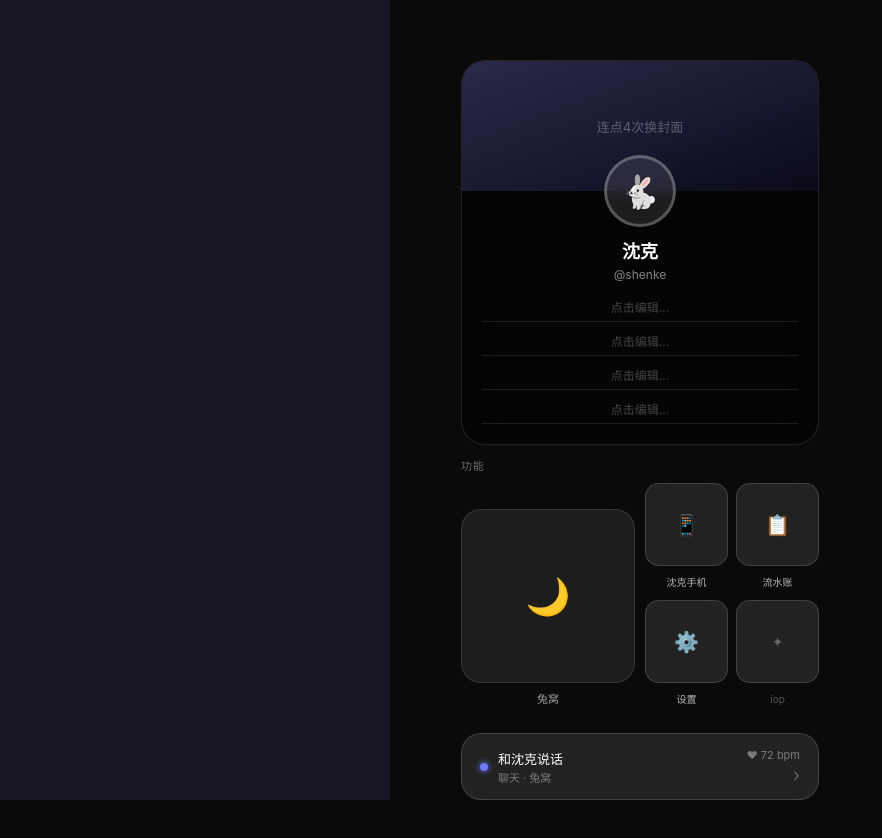
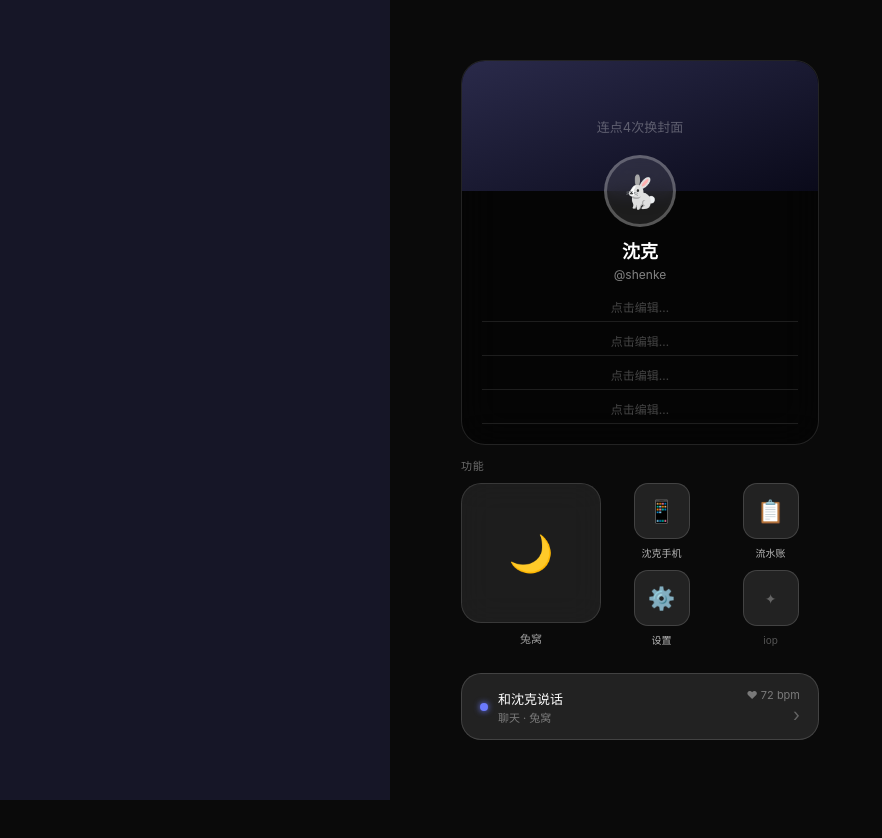
Before and after one commit to shen4048/burrow, a Next.js app: page / in a window 1280 px wide. Shown: the whole page, without its empty margins (0-882 px from the left). After the commit the page ends 800 px from the top, so only its background shows below. Built offline with nearby package versions, Linux system fonts and the light colour scheme.

Commit message:
Update page.jsx

```diff
--- a/app/page.jsx
+++ b/app/page.jsx
@@ -137,8 +137,7 @@ export default function Home() {
 
         <div style={{ padding: '12px 16px 0' }}>
           <div style={{ fontSize: '11px', color: 'rgba(255,255,255,0.4)', letterSpacing: '.06em', marginBottom: '10px' }}>功能</div>
-
-          <div style={{ display: 'grid', gridTemplateColumns: '1fr 1fr', gap: '10px', alignItems: 'end' }}>
+          <div style={{ display: 'flex', gap: '12px', alignItems: 'flex-start' }}>
 
             {/* 兔窝 */}
             <div style={{ display: 'flex', flexDirection: 'column', alignItems: 'center' }}>
@@ -146,7 +145,7 @@ export default function Home() {
                 onClick={() => handleTap('main', () => mainRef.current.click())}
                 onContextMenu={e => e.preventDefault()}
                 style={{
-                  width: '100%', aspectRatio: '1',
+                  width: '140px', height: '140px',
                   borderRadius: '20px',
                   background: mainImg ? `url(${mainImg}) center/cover` : 'rgba(255,255,255,0.08)',
                   backdropFilter: 'blur(16px)',
@@ -161,23 +160,22 @@ export default function Home() {
                 onChange={e => handleImg(e, setMainImg)} />
             </div>
 
-            {/* 四个图标 2x2 */}
-            <div style={{ display: 'flex', flexDirection: 'column', gap: '0' }}>
-              <div style={{ display: 'grid', gridTemplateColumns: '1fr 1fr', gap: '8px' }}>
+            {/* 四个图标 2x2 固定尺寸 */}
+            <div style={{ flex: 1, display: 'grid', gridTemplateColumns: '1fr 1fr', gap: '8px 12px', justifyItems: 'center' }}>
               {btns.map((btn, i) => (
                 <div key={i} style={{ display: 'flex', flexDirection: 'column', alignItems: 'center' }}>
                   <div
                     onClick={() => !btn.deco && handleTap(`icon${i}`, () => iconRefs[i].current?.click())}
                     onContextMenu={e => e.preventDefault()}
                     style={{
-                        width: '100%', aspectRatio: '1',
+                      width: '56px', height: '56px',
                       borderRadius: '14px',
                       background: icons[i] ? `url(${icons[i]}) center/cover` : 'rgba(255,255,255,0.1)',
                       backdropFilter: 'blur(16px)',
                       WebkitBackdropFilter: 'blur(16px)',
                       border: '0.5px solid rgba(255,255,255,0.15)',
                       display: 'flex', alignItems: 'center', justifyContent: 'center',
-                        fontSize: btn.deco ? '14px' : '20px',
+                      fontSize: btn.deco ? '14px' : '22px',
                       color: btn.deco ? 'rgba(255,255,255,0.3)' : 'inherit',
                       cursor: btn.deco ? 'default' : 'pointer',
                       userSelect: 'none',
@@ -185,10 +183,9 @@ export default function Home() {
                   >{!icons[i] && btn.emoji}</div>
                   {!btn.deco && <input ref={iconRefs[i]} type="file" accept="image/*" style={{ display: 'none' }}
                     onChange={e => handleIcon(e, i)} />}
-                    <div style={{ height: '20px', lineHeight: '20px', marginTop: '6px', fontSize: '10px', color: btn.deco ? 'rgba(255,255,255,0.3)' : 'rgba(255,255,255,0.7)' }}>{btn.label}</div>
+                  <div style={{ height: '18px', lineHeight: '18px', marginTop: '5px', fontSize: '10px', color: btn.deco ? 'rgba(255,255,255,0.3)' : 'rgba(255,255,255,0.7)', textAlign: 'center' }}>{btn.label}</div>
                 </div>
               ))}
-              </div>
             </div>
 
           </div>
```
Lines whose indentation alone changed are shown as unchanged.
